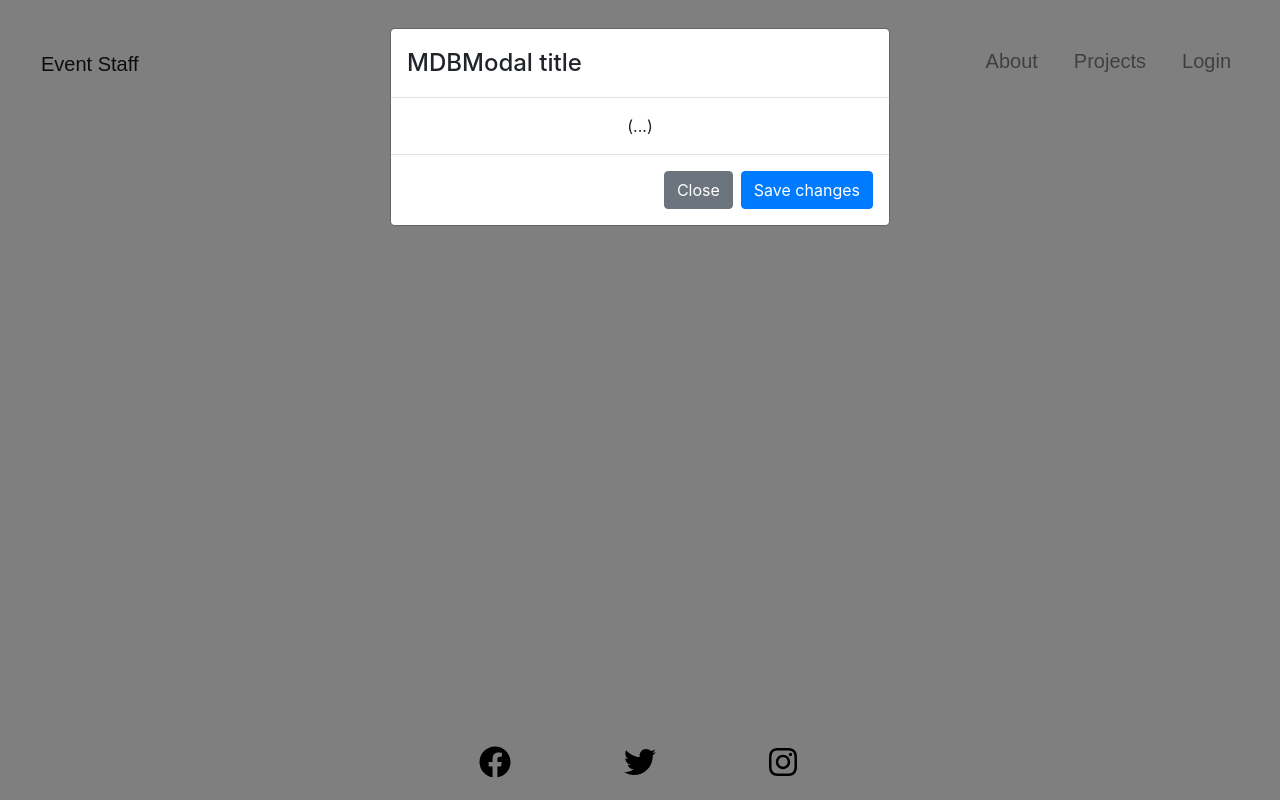
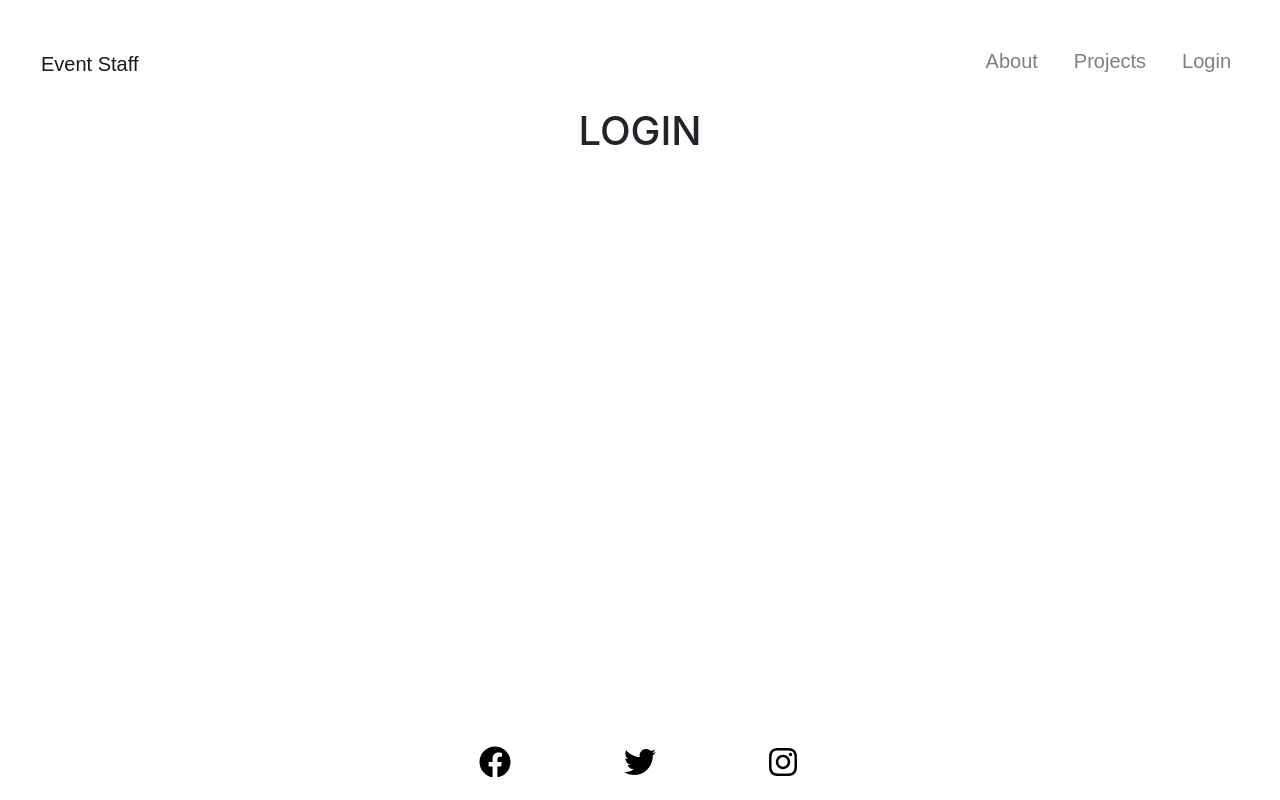
Before and after one commit to EnterpriseBoy/Magiweb, a React (Create React App) app: page /Login in a window 1280 px wide. Built offline with nearby package versions, Linux system fonts and the light colour scheme.

Commit message:
modal closing

```diff
--- a/src/Components/Header/menubar/Menubar.js
+++ b/src/Components/Header/menubar/Menubar.js
@@ -1,6 +1,6 @@
-import React, {useState,useEffect} from "react";
+import React, {useState} from "react";
 import "./Menubar.css";
-import loginModal from "../../Modals/loginModal"
+import LoginModal from "../../Modals/LoginModal";
 import "../../../CSS/bootstrap.min.css";
 import {Link} from "react-router-dom";
 
@@ -9,29 +9,26 @@ import {Link} from "react-router-dom";
 function Menubase(props) {
 
   const[selectButton,setSelectButton] = useState("nav-item");
+  const[showModal,setShowModal]=useState(false)
   const selecteButton = "nav-item-selected"
   const notSelectedButton = "nav-item"
 
 
   function itemSelected(button){
     setSelectButton(button);
-    if(button==="login"){
-      alert("login selected");
+    if(button === "login"){
+      setShowModal(true);
     }
   }
 
+  const handleClose = () => setShowModal(false);
+
   return (
     <React.Fragment>
-      <nav
-        className="navbar navbar-expand-lg navbar-light"
-        id="mainNav"
-      >
+      <nav className="navbar navbar-expand-lg navbar-light" id="mainNav">
         <div className="container-fluid">
-          <a className="navbar-brand" href="#page-top">
-            Event Staff
-          </a>
+          <a className="navbar-brand" href="#page-top">Event Staff</a>
           <ul className="navbar-nav ml-auto">
-
             <li className={selectButton === "about"? selecteButton: notSelectedButton }>
               <Link to='/about' className="nav-link js-scroll-trigger" href="#about" id="about" onClick={e => itemSelected(e.target.id)}>About</Link>
             </li>
@@ -39,12 +36,12 @@ function Menubase(props) {
               <Link to='contact' className="nav-link js-scroll-trigger" id="projects" href="#projects" onClick={e => itemSelected(e.target.id)}>Projects</Link>
             </li>
             <li className={selectButton === "login"? selecteButton: notSelectedButton }>
-              <Link to='login' className="nav-link js-scroll-trigger" id="login" href="#signup" onClick={e => itemSelected(e.target.id)}>Login</Link>
+              <div to='login' className="nav-link js-scroll-trigger" id="login" href="#signup" onClick={e => itemSelected(e.target.id)}>Login</div>
             </li>
           </ul>
         </div>
       </nav>
-      <loginModal/>
+      <LoginModal show={showModal} handleClose={handleClose}/>
     </React.Fragment>
   );
 }
--- a/src/Components/Modals/loginModal.js
+++ b/src/Components/Modals/loginModal.js
@@ -1,18 +1,17 @@
-import React,{useState} from 'react';
+import React from 'react';
 import { MDBContainer, MDBBtn, MDBModal, MDBModalBody, MDBModalHeader, MDBModalFooter } from 'mdbreact';
 
+function LoginModal(props) {
 
-function LoginModal() {
-    const [modalState,setModalState]= useState(true);
   return (
      <MDBContainer>
-            <MDBModal isOpen={modalState} >
+      <MDBModal isOpen={props.show}>
         <MDBModalHeader >MDBModal title</MDBModalHeader>
         <MDBModalBody>
           (...)
         </MDBModalBody>
         <MDBModalFooter>
-                <MDBBtn color="secondary" onClick={() => setModalState(false)}>Close</MDBBtn>
+          <MDBBtn color="secondary" onClick={props.handleClose}>Close</MDBBtn>
           <MDBBtn color="primary">Save changes</MDBBtn>
         </MDBModalFooter>
       </MDBModal>
--- a/src/Components/Pages/Login/Login.js
+++ b/src/Components/Pages/Login/Login.js
@@ -1,12 +1,11 @@
 import React from 'react';
-import LoginModal from '../../Modals/loginModal';
-import loginModal from "../../Modals/loginModal"
+
 
 
 function Login() {
   return (
     <div className="App">
-      <LoginModal/>
+      <h1>LOGIN </h1>
     </div>
   );
 }
```
Lines whose indentation alone changed are shown as unchanged.
